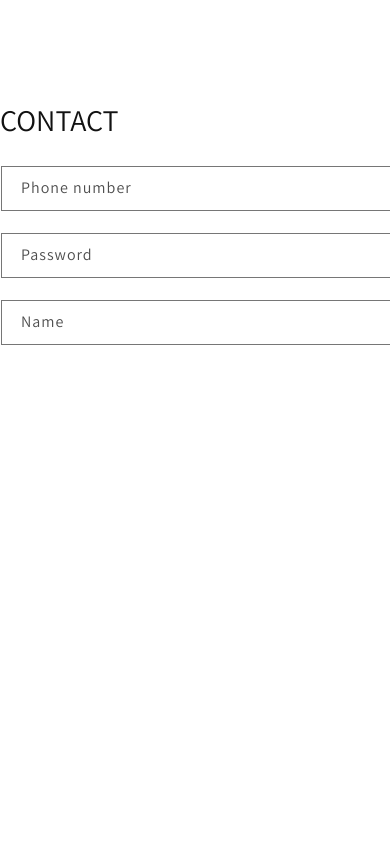
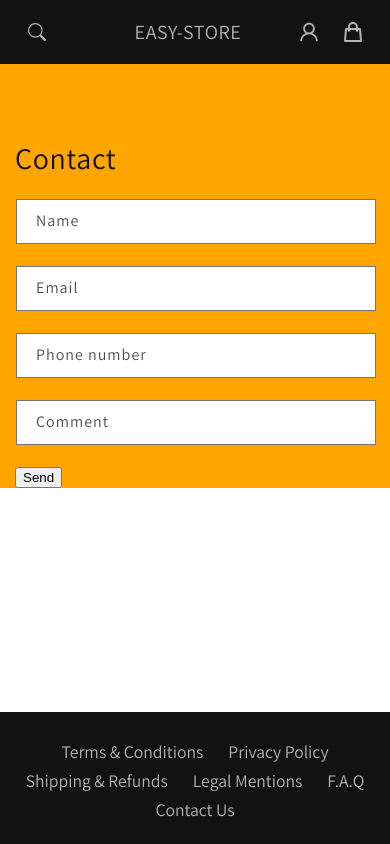
Before and after one commit to lletierce/easy-store-demo, a React (Create React App) app: page /contact in a window 390 px wide. Built offline with nearby package versions, Linux system fonts and the light colour scheme.

Commit message:
💄 F06f: LEGISLATION > ContactUsPage > Add responsive layouts

```diff
--- a/src/components/pages/legislation/ContactUsPage.js
+++ b/src/components/pages/legislation/ContactUsPage.js
@@ -1,23 +1,81 @@
 import styled from 'styled-components'
 import TextInput from '../../reusable-ui/TextInput'
 import Title from '../../reusable-ui/Title'
+import Header from '../home/Header'
+import Footer from '../home/Footer'
 
 export default function ContactUsPage() {
   return (
     <ContactUsPageStyled>
-        <Title value={"Contact"} />
-        <TextInput type={'text'} label={'Phone number'}/>
-        <TextInput type={'password'} label={'Password'}/>
-        <TextInput label={'Name'}/>
+        <Header/>
+        <div className="content">
+            <Title value={"Contact"} className={"title-contactUs"} />
+            <form action="">
+                <div className='contact_fields'>
+                    <TextInput label={'Name'}/>
+                    <TextInput label={'Email'}/>
+                </div>
+                <TextInput label={'Phone number'}/>
+                <TextInput label={'Comment'} type={"text"}/>
+                <button>Send</button>
+            </form>
+        </div>
+        <Footer/>
     </ContactUsPageStyled>
   )
 }
 
 const ContactUsPageStyled = styled.div`
-    /* background: orange; */
+    height: 100vh;
+    display: grid;
+    grid-template-areas:"header"
+                        "maincontent"
+                        "footer";
+    grid-template-rows:    64px 1fr 132px;
 
-    min-height: 405px;
-    max-width: 726px;
+    .content{
+        background: orange;
 
-    margin: 100px auto;
+        max-width: 1200px;
+        width: 100%;
+        box-sizing: border-box;
+        height: max-content;
+
+        margin: 0 auto 100px;
+        padding: 75px 15px 0;
+
+        .title-contactUs{
+            margin: 0 0 30px;
+            font-size: 40px;
+            text-transform: capitalize;
+            letter-spacing: 0.6px;
+
+            @media screen and (max-width: 749px) {
+                font-size: 30px;
+                margin-bottom: 20px;
+                line-height: 39px;
+            }
+        }
+    }
+
+    @media screen and (min-width: 750px) {
+        .content{
+            padding: 100px 90px 0;
+        }
+
+        .contact_fields{
+            display: grid;
+            grid-template-columns: repeat(2, 1fr);
+            column-gap: 20px;
+        }
+    }
+
+    @media screen and (min-width: 990px) {
+        grid-template-rows: 84px 1fr 132px;
+
+        .content{
+            max-width: 726px;
+            padding: 100px 0 0;
+        }
+  }
 `;
```
